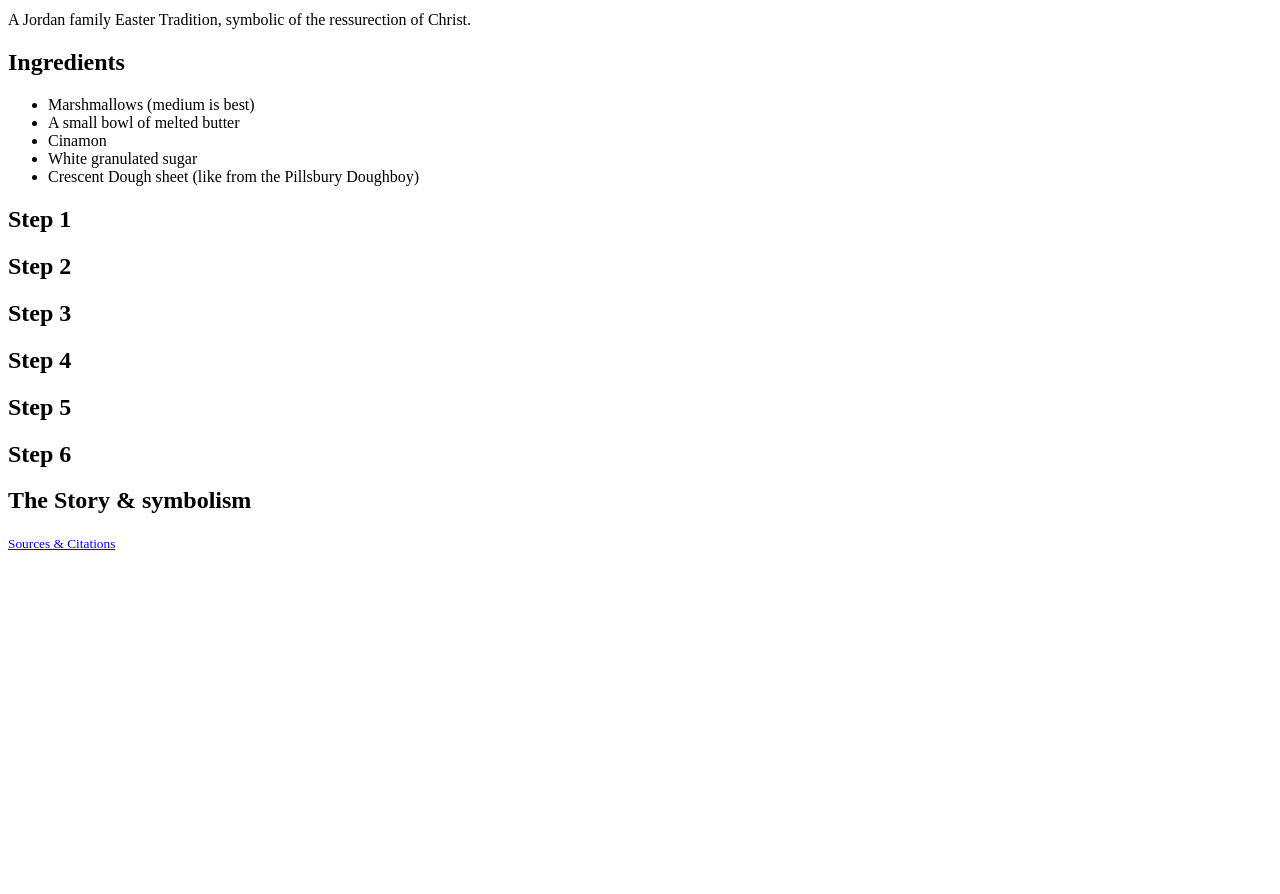
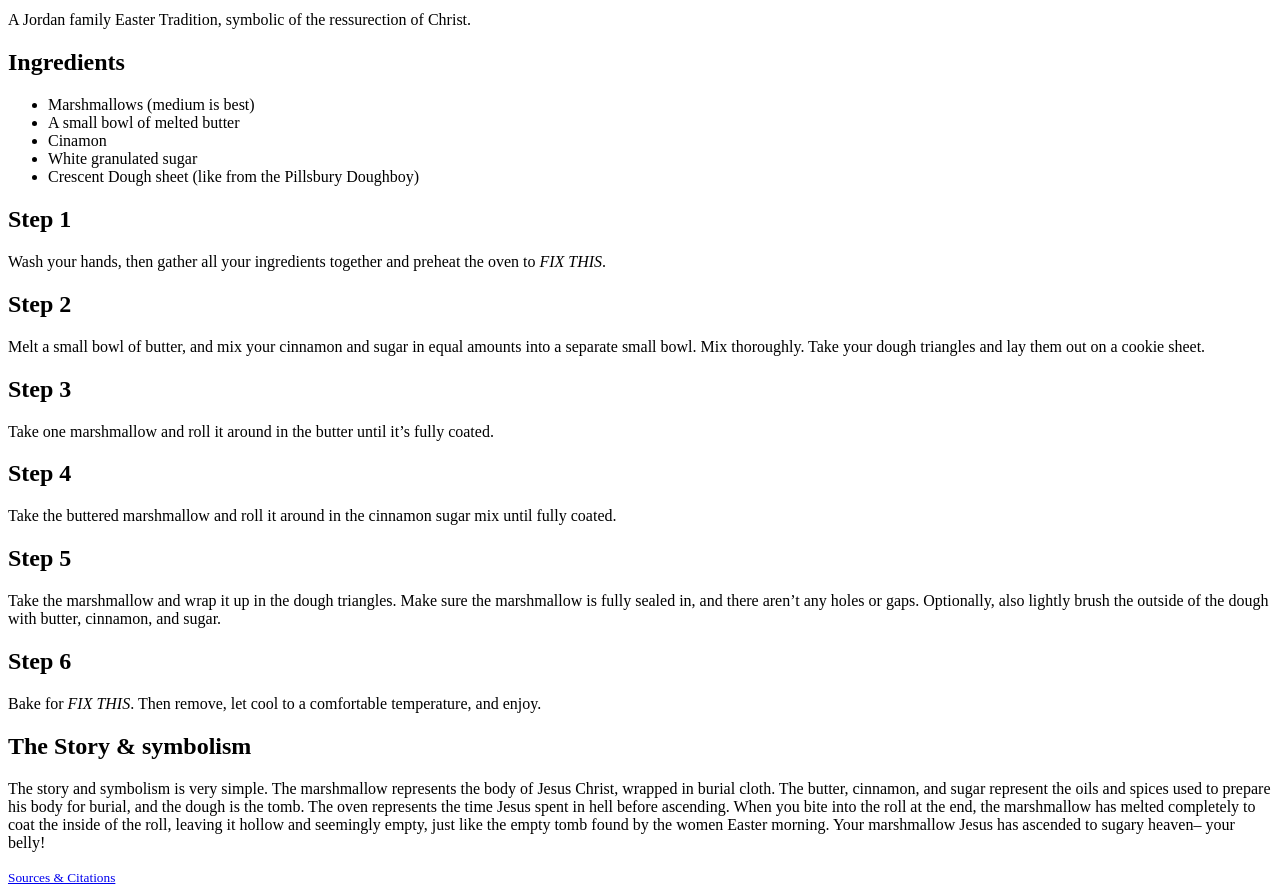
Before and after one commit to IACS-26-27/web-design-1-recipe-assignment-3mp4thyc0r3, a website: page index.html in a window 1280 px wide. Shown: the part 108-1002 px from the top of the page. Before the commit the page ends 800 px from the top, so only its background shows below. Drawn offline with Linux system fonts and the light colour scheme.

Commit message:
Day 1.1 (input recipie)

```diff
--- a/index.html
+++ b/index.html
@@ -22,12 +22,31 @@
         </ul>
       </p>
       <h2> Step 1</h2>
+      <p>Wash your hands, then gather all your ingredients together and preheat the oven to <em>FIX THIS</em>.</p>
+
       <h2> Step 2</h2>
+      <p>Melt a small bowl of butter, and mix your cinnamon and sugar in equal amounts into a separate small bowl. Mix thoroughly. Take your dough triangles and lay them out on a cookie sheet.</p>
+
       <h2> Step 3</h2>
+      <p>Take one marshmallow and roll it around in the butter until it’s fully coated.</p>
+
       <h2> Step 4</h2>
+      <p>Take the buttered marshmallow and roll it around in the cinnamon sugar mix until fully coated.</p>
+
       <h2> Step 5</h2>
+      <p>Take the marshmallow and wrap it up in the dough triangles. Make sure the marshmallow is fully sealed in, and there aren’t any holes or gaps. Optionally, also lightly brush the outside of the dough with butter, cinnamon, and sugar.</p>
+
       <h2> Step 6</h2>
+      <p>Bake for <em>FIX THIS</em>. Then remove, let cool to a comfortable temperature, and enjoy.</p>
+
       <h2> The Story & symbolism</h2>
+      <p>The story and symbolism is very simple. The marshmallow represents the body of Jesus Christ, wrapped
+      in burial cloth. The butter, cinnamon, and sugar represent the oils and spices used to prepare his
+      body for burial, and the dough is the tomb. The oven represents the time Jesus spent in hell before
+      ascending. When you bite into the roll at the end, the marshmallow has melted completely to coat the
+      inside of the roll, leaving it hollow and seemingly empty, just like the empty tomb found by the
+      women Easter morning. Your marshmallow Jesus has ascended to sugary heaven– your belly!</p>
+
     </main>
     <footer>
       <small>
```
